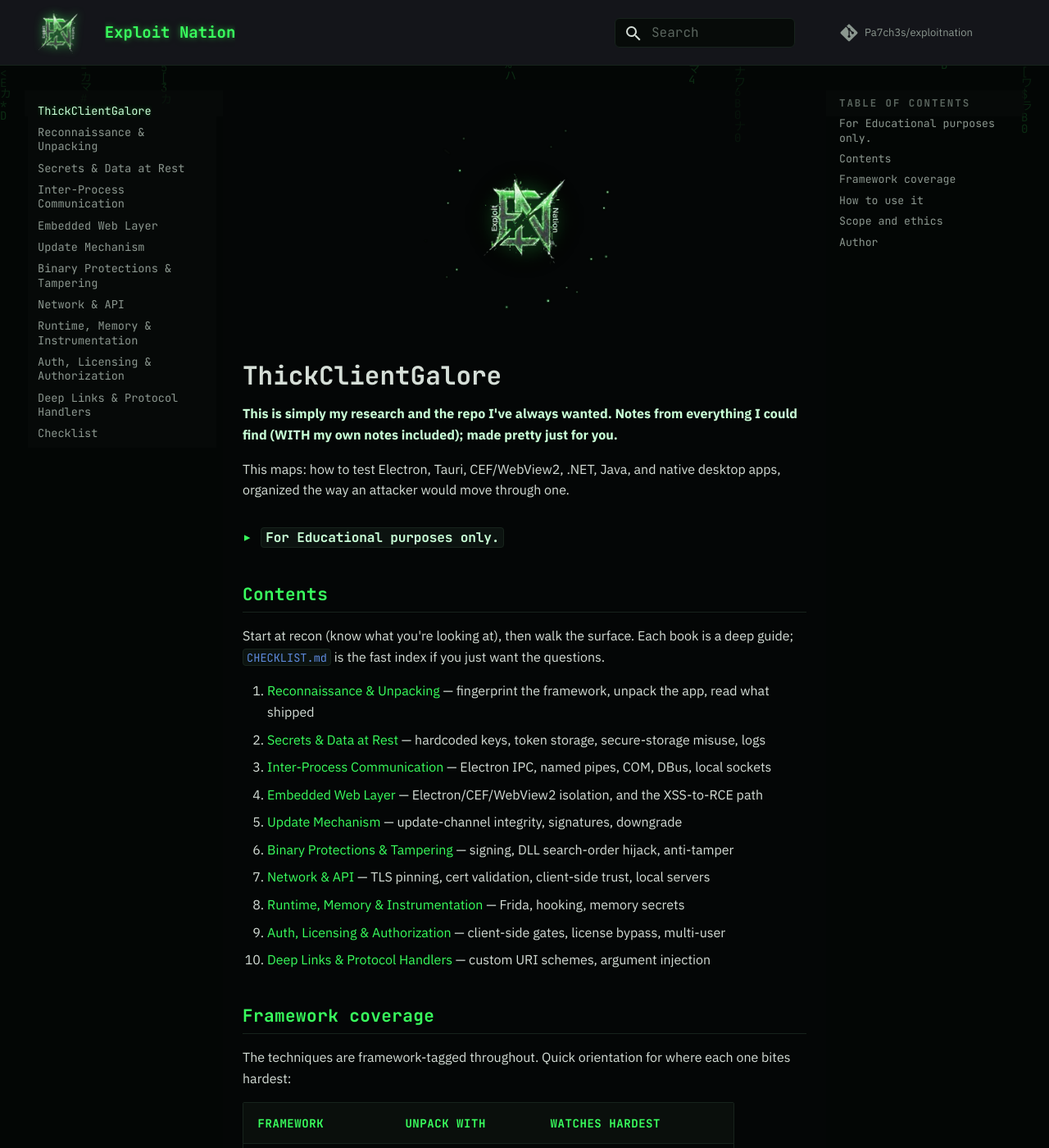
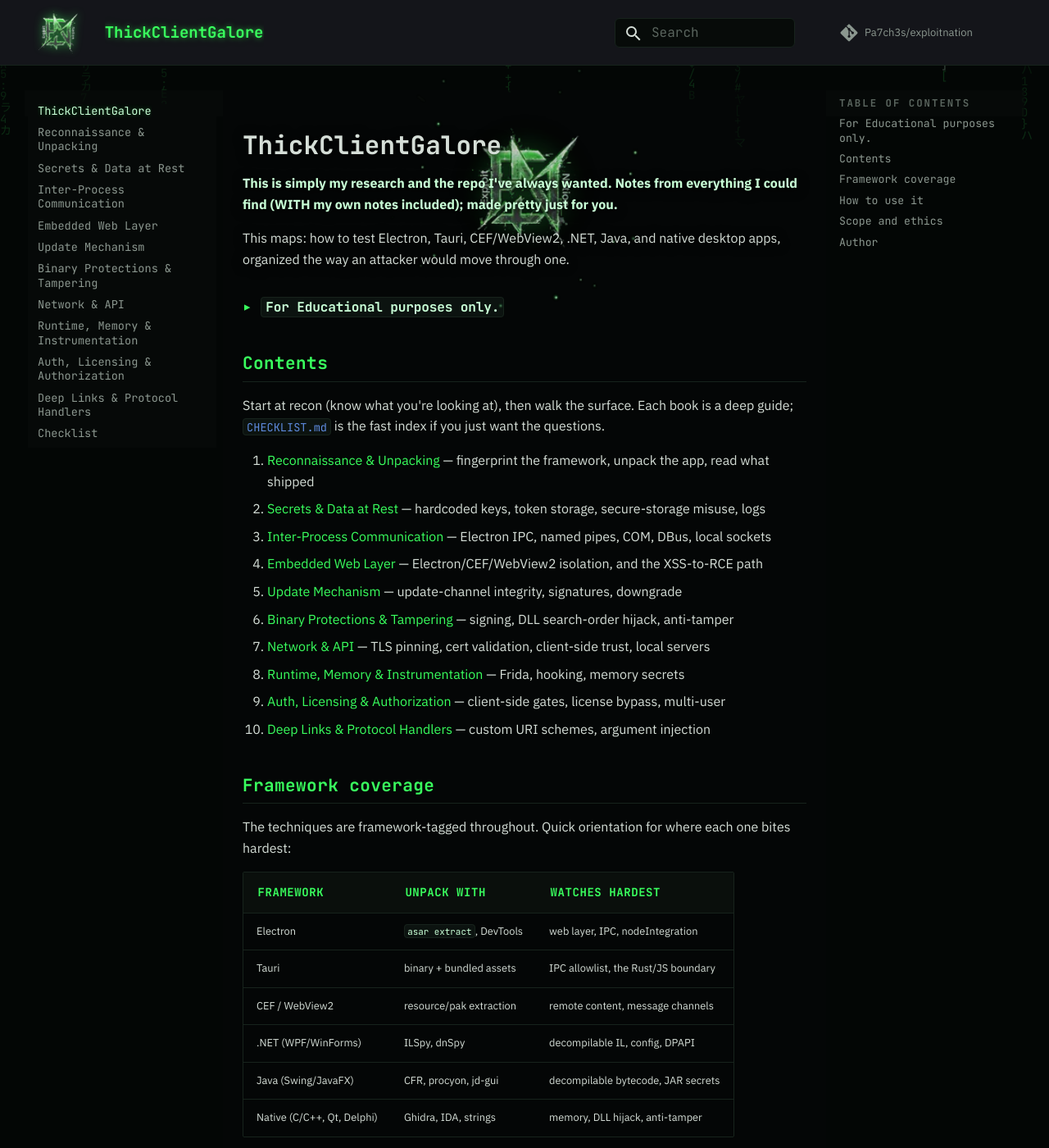
Before and after one commit to Pa7ch3s/ThickClientAllTheThings, an MkDocs documentation site: the page built from docs/index.md, in a window 1280 px wide and 1400 px high. Shown: the whole window at 82% size. Built offline with MkDocs 1.6.1 and Material for MkDocs 9.7.7, drawn with Linux system fonts in a browser that asks for light colours; comment, search, counter and statistics services are not loaded.

Commit message:
Make the hero a backdrop behind the title, not a standalone tile
Reported directly with a screenshot: the mark sitting in its own boxed
block above the H1 'looks weird' -- wanted it to remain in the
background so the title/intro text scrolls over it instead of
stacking below it.

Wrapped the figure + H1 + intro paragraphs in .en-hero-banner
(position:relative). The figure is absolutely centered within it at
z-index:0; the text sits at z-index:1 on top, with a text-shadow so
legibility doesn't depend on what the animation happens to be doing
behind it at any given moment.

Needed md_in_html (not previously enabled) for markdown=1 to
actually do anything -- without it the wrapped H1/paragraph markdown
was passed through unprocessed as raw text instead of being parsed,
caught by inspecting the built HTML output directly rather than
trusting a successful build. Verified the fix on both desktop and
mobile screenshots before shipping.

```diff
--- a/docs/index.md
+++ b/docs/index.md
@@ -1,3 +1,5 @@
+<div class="en-hero-banner" markdown="1">
+
 <figure class="en-hero" markdown="0">
   <picture>
     <source media="(prefers-reduced-motion: reduce)" srcset="assets/logo.png">
@@ -12,6 +14,8 @@
 Notes from everything I could find (WITH my own notes included); made pretty just for you.**
 
 This maps: how to test Electron, Tauri, CEF/WebView2, .NET, Java, and native desktop apps, organized the way an attacker would move through one.
+
+</div>
 
 ### `For Educational purposes only.`
 
--- a/docs/stylesheets/exploit-nation.css
+++ b/docs/stylesheets/exploit-nation.css
@@ -42,16 +42,22 @@
 .md-content{ background:rgba(5,8,7,.60); }
 ::selection{ background:rgba(57,255,94,.28); color:#fff; }
 
-/* ---- homepage hero (real EN logo art, added 2026-08-26 but never
-   actually placed anywhere until now). Use logo.png, not the hero.jpg
-   poster: logo.png is the actual background-removed mark (verified
-   alpha-transparent), hero.jpg is raw JPEG with the scene background
-   still baked in and can't be transparent at all. Float it on the page
-   like the header logo does (drop-shadow glow, no box/border/frame) —
-   a boxed card around a transparent mark just paints a visible box. */
-.md-typeset figure.en-hero{ width:100%; max-width:480px; margin:0 auto 1.75rem; text-align:center; }
+/* ---- homepage hero: the animated mark as a BACKDROP behind the title
+   block, not a standalone tile the reader scrolls past. Reported directly:
+   sitting in its own boxed block above the H1 "looks weird" -- the fix is
+   the title/intro text overlapping it (content scrolls over the mark)
+   instead of stacking below it. .en-hero-banner wraps the figure + H1 +
+   intro paragraphs; the figure is absolutely positioned within it and
+   sits behind everything else in that wrapper via z-index. */
+.en-hero-banner{ position:relative; padding-top:1.4rem; }
+.en-hero-banner > :not(.en-hero){ position:relative; z-index:1; }
+.en-hero-banner h1, .en-hero-banner > p{
+  text-shadow:0 2px 14px rgba(5,8,7,.95), 0 0 6px rgba(5,8,7,.9); }
+.md-typeset figure.en-hero{ position:absolute; top:50%; left:50%;
+  transform:translate(-50%,-50%); width:100%; max-width:640px; margin:0;
+  z-index:0; pointer-events:none; opacity:.8; }
 .md-typeset figure.en-hero img{ width:100%; height:auto; display:block; margin:0 auto; }
-@media screen and (max-width:44em){ .md-typeset figure.en-hero{ max-width:340px; } }
+@media screen and (max-width:44em){ .md-typeset figure.en-hero{ max-width:380px; opacity:.7; } }
 
 /* ---- top bar: sticky, single line, standard height ---- */
 .md-header{ position:-webkit-sticky; position:sticky; top:0; z-index:10;
--- a/mkdocs.yml
+++ b/mkdocs.yml
@@ -40,6 +40,7 @@
   - admonition
   - tables
   - attr_list
+  - md_in_html
   - toc:
       permalink: true
   - pymdownx.highlight:
```
